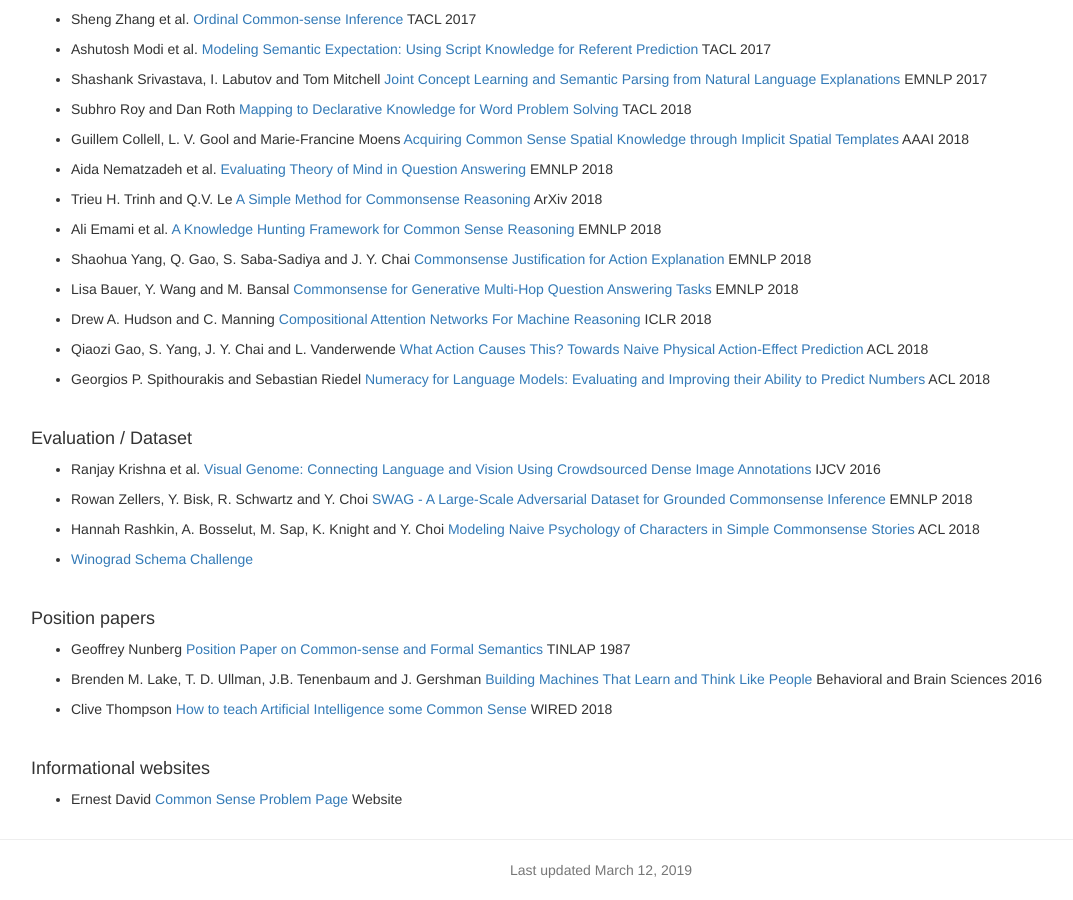
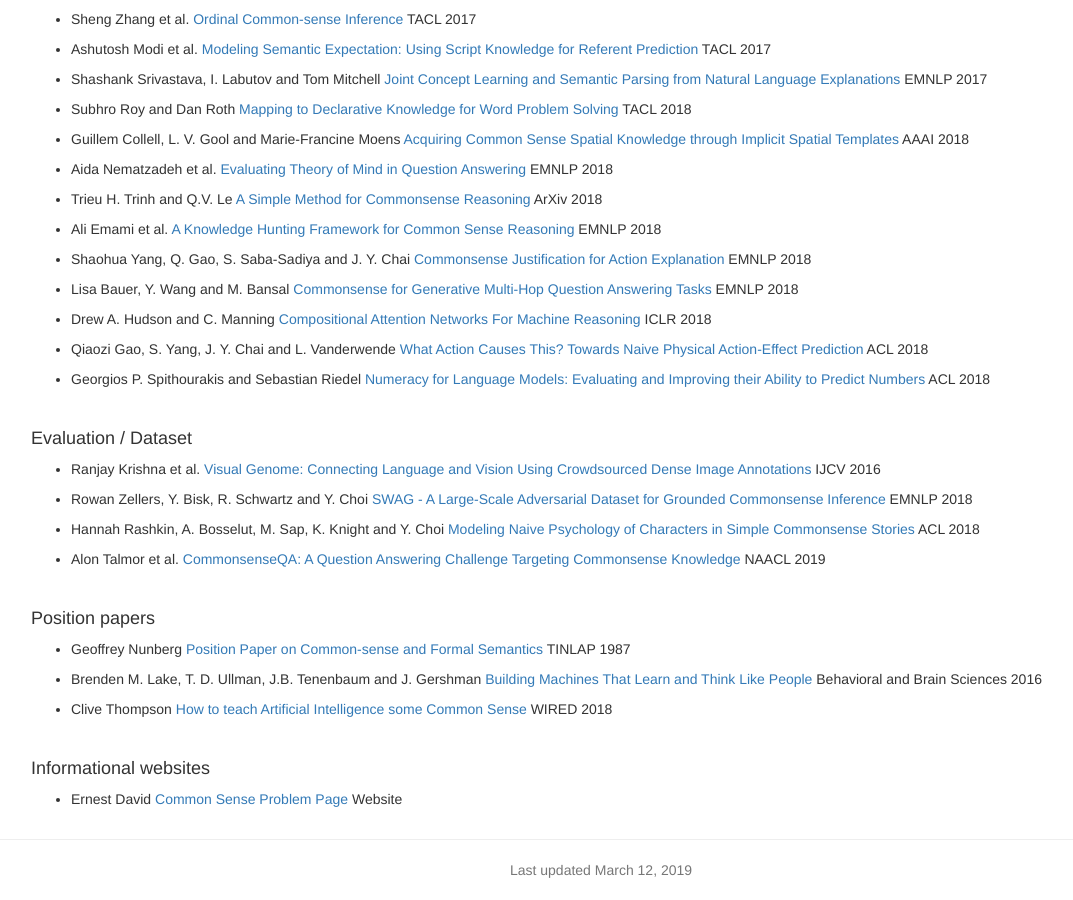
Before and after one commit to nitishgupta/cis700dr, a Jekyll site: the page built from papers.md, in a window 1280 px wide and 900 px high, scrolled down 1844 px. Shown: the whole window, without its empty margins (39-1112 px from the left). Built offline with Jekyll 4.4.1, drawn with Linux system fonts in a browser that asks for light colours; nearby versions of some CDN libraries; a script that is not in the unit is left out.

Commit message:
commonsense qa paper

```diff
--- a/_data/papers.yaml
+++ b/_data/papers.yaml
@@ -356,13 +356,12 @@ suggested:
             date:
             presenters:
         -
-            authors:
-            title: Winograd Schema Challenge
-            link: http://commonsensereasoning.org/winograd.html
-            venue:
+            authors: Alon Talmor et al.
+            title: 'CommonsenseQA: A Question Answering Challenge Targeting Commonsense Knowledge'
+            link: https://arxiv.org/pdf/1811.00937.pdf
+            venue: NAACL 2019
             date:
             presenters:
-            nopresent: true
 
     position:
         -
```
